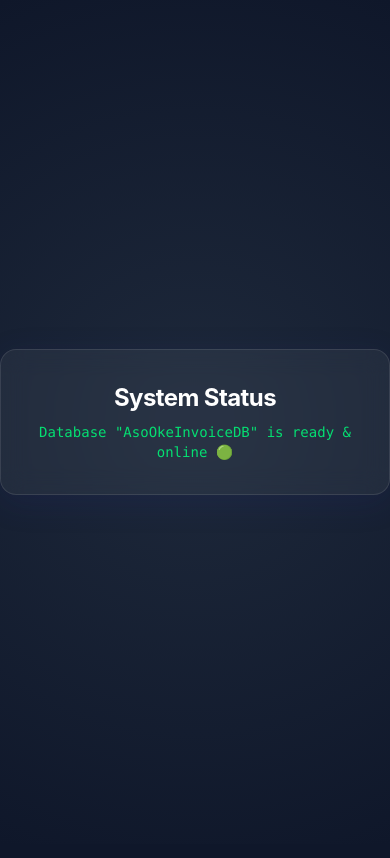
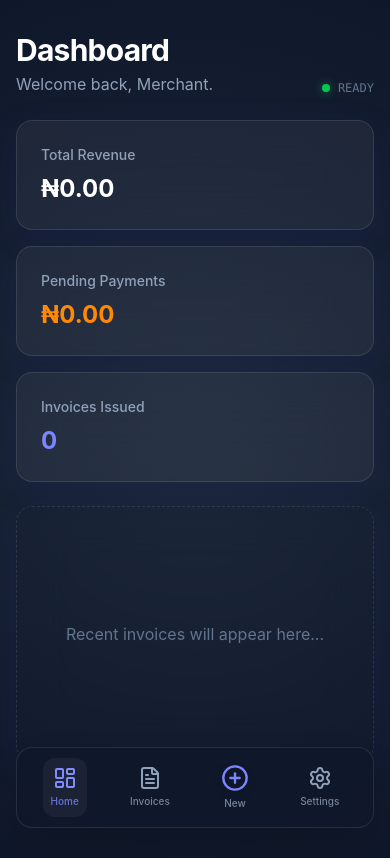
Before and after one commit to asejik/invoice-aso-oke, a React (Vite) app: page / in a window 390 px wide. Built offline with nearby package versions, Linux system fonts and the light colour scheme.

Commit message:
feat: implement glassmorphism app shell and layout

```diff
--- a/src/App.tsx
+++ b/src/App.tsx
@@ -1,5 +1,7 @@
 import { useEffect, useState } from 'react';
 import { db } from './db';
+import { AppShell } from './components/layout/AppShell';
+import { GlassCard } from './components/ui/GlassCard';
 
 function App() {
   const [status, setStatus] = useState('Checking DB...');
@@ -8,21 +10,53 @@ function App() {
     async function initDB() {
       try {
         await db.open();
-        setStatus('Database "AsoOkeInvoiceDB" is ready & online 🟢');
+        setStatus('Ready');
       } catch (error) {
-        setStatus(`Database Failed 🔴: ${(error as Error).message}`);
+        setStatus(`Error`);
       }
     }
     initDB();
   }, []);
 
   return (
-    <div className="flex h-screen w-full items-center justify-center text-white">
-      <div className="rounded-2xl border border-[var(--color-glass-border)] bg-[var(--color-glass-bg)] p-8 text-center shadow-[var(--color-glass-shadow)] backdrop-blur-md">
-        <h1 className="mb-2 text-2xl font-bold tracking-tight">System Status</h1>
-        <p className="font-mono text-sm text-green-400">{status}</p>
+    <AppShell>
+      <div className="space-y-6">
+        {/* Header Section */}
+        <div className="flex items-end justify-between">
+          <div>
+            <h1 className="text-3xl font-bold tracking-tight text-white">Dashboard</h1>
+            <p className="text-slate-400 mt-1">Welcome back, Merchant.</p>
+          </div>
+          <div className="flex items-center gap-2">
+             <span className={`h-2 w-2 rounded-full ${status === 'Ready' ? 'bg-green-500 shadow-[0_0_10px_rgba(34,197,94,0.5)]' : 'bg-red-500'}`} />
+             <span className="text-xs font-mono text-slate-500 uppercase">{status}</span>
+          </div>
+        </div>
+
+        {/* Quick Stats Grid */}
+        <div className="grid grid-cols-1 md:grid-cols-3 gap-4">
+          <GlassCard className="p-6">
+            <h3 className="text-slate-400 text-sm font-medium">Total Revenue</h3>
+            <p className="text-2xl font-bold text-white mt-2">₦0.00</p>
+          </GlassCard>
+
+          <GlassCard className="p-6">
+            <h3 className="text-slate-400 text-sm font-medium">Pending Payments</h3>
+            <p className="text-2xl font-bold text-orange-400 mt-2">₦0.00</p>
+          </GlassCard>
+
+          <GlassCard className="p-6">
+            <h3 className="text-slate-400 text-sm font-medium">Invoices Issued</h3>
+            <p className="text-2xl font-bold text-indigo-400 mt-2">0</p>
+          </GlassCard>
+        </div>
+
+        {/* Empty State / Placeholder */}
+        <GlassCard className="h-64 flex items-center justify-center border-dashed border-white/10 bg-transparent">
+          <p className="text-slate-500">Recent invoices will appear here...</p>
+        </GlassCard>
       </div>
-    </div>
+    </AppShell>
   );
 }
 
--- /dev/null
+++ b/src/components/layout/AppShell.tsx
@@ -0,0 +1,93 @@
+import { useState } from 'react';
+import { LayoutDashboard, FileText, Settings, PlusCircle, Menu } from 'lucide-react';
+import { motion } from 'framer-motion';
+
+interface AppShellProps {
+  children: React.ReactNode;
+}
+
+export function AppShell({ children }: AppShellProps) {
+  const [activeTab, setActiveTab] = useState('dashboard');
+
+  const navItems = [
+    { id: 'dashboard', label: 'Home', icon: LayoutDashboard },
+    { id: 'invoices', label: 'Invoices', icon: FileText },
+    { id: 'create', label: 'New', icon: PlusCircle, isPrimary: true }, // Special styling
+    { id: 'settings', label: 'Settings', icon: Settings },
+  ];
+
+  return (
+    <div className="min-h-screen text-white/90 selection:bg-indigo-500/30">
+
+      {/* Background Ambient Glow (The "Motion without noise") */}
+      <div className="fixed inset-0 -z-10 overflow-hidden pointer-events-none">
+         <div className="absolute top-[-10%] left-[-10%] w-[40%] h-[40%] bg-indigo-500/10 rounded-full blur-[120px] animate-pulse" />
+         <div className="absolute bottom-[-10%] right-[-10%] w-[40%] h-[40%] bg-blue-500/10 rounded-full blur-[120px] animate-pulse delay-1000" />
+      </div>
+
+      {/* Main Content Area */}
+      <main className="pb-24 pt-8 px-4 md:pl-24 md:pt-12 max-w-7xl mx-auto">
+        {children}
+      </main>
+
+      {/* Mobile Bottom Navigation */}
+      <nav className="fixed bottom-0 left-0 right-0 z-50 md:hidden">
+        <div className="mx-4 mb-4 rounded-2xl border border-[var(--color-glass-border)] bg-[#0f172a]/80 backdrop-blur-2xl shadow-2xl">
+          <div className="flex justify-around items-center p-2">
+            {navItems.map((item) => (
+              <button
+                key={item.id}
+                onClick={() => setActiveTab(item.id)}
+                className={`relative flex flex-col items-center justify-center p-2 rounded-xl transition-all duration-200 ${
+                  activeTab === item.id ? 'text-indigo-400' : 'text-slate-400 hover:text-slate-200'
+                }`}
+              >
+                {/* Active Indicator Dot */}
+                {activeTab === item.id && (
+                  <motion.div
+                    layoutId="nav-pill"
+                    className="absolute inset-0 bg-white/5 rounded-xl"
+                    transition={{ type: "spring", bounce: 0.2, duration: 0.6 }}
+                  />
+                )}
+
+                <item.icon
+                  size={item.isPrimary ? 28 : 24}
+                  className={item.isPrimary ? "text-indigo-400 drop-shadow-lg" : ""}
+                />
+                <span className="text-[10px] font-medium mt-1 opacity-80">{item.label}</span>
+              </button>
+            ))}
+          </div>
+        </div>
+      </nav>
+
+      {/* Desktop Sidebar (Hidden on Mobile) */}
+      <aside className="hidden md:flex fixed left-0 top-0 bottom-0 w-20 flex-col items-center py-8 border-r border-[var(--color-glass-border)] bg-[var(--color-glass-bg)] backdrop-blur-md">
+        <div className="mb-8 p-2 bg-indigo-500/20 rounded-lg">
+          <Menu size={24} className="text-indigo-400" />
+        </div>
+
+        <div className="flex flex-col gap-6 w-full px-2">
+          {navItems.map((item) => (
+            <button
+              key={item.id}
+              onClick={() => setActiveTab(item.id)}
+              className={`group relative flex items-center justify-center p-3 rounded-xl transition-all ${
+                activeTab === item.id ? 'bg-white/10 text-indigo-400' : 'text-slate-400 hover:bg-white/5 hover:text-slate-100'
+              }`}
+            >
+              <item.icon size={24} className="transition-transform group-hover:scale-110" />
+
+              {/* Tooltip on Hover */}
+              <span className="absolute left-16 px-2 py-1 bg-slate-800 border border-slate-700 rounded text-xs opacity-0 group-hover:opacity-100 transition-opacity pointer-events-none whitespace-nowrap">
+                {item.label}
+              </span>
+            </button>
+          ))}
+        </div>
+      </aside>
+
+    </div>
+  );
+}
--- /dev/null
+++ b/src/components/ui/GlassCard.tsx
@@ -0,0 +1,26 @@
+import { motion, type HTMLMotionProps } from 'framer-motion';
+import { clsx } from 'clsx';
+import { twMerge } from 'tailwind-merge';
+
+interface GlassCardProps extends HTMLMotionProps<'div'> {
+  className?: string;
+  children: React.ReactNode;
+}
+
+export function GlassCard({ className, children, ...props }: GlassCardProps) {
+  return (
+    <motion.div
+      initial={{ opacity: 0, y: 10 }}
+      animate={{ opacity: 1, y: 0 }}
+      exit={{ opacity: 0, y: 10 }}
+      transition={{ duration: 0.4, ease: "easeOut" }}
+      className={twMerge(
+        "rounded-2xl border border-[var(--color-glass-border)] bg-[var(--color-glass-bg)] backdrop-blur-xl shadow-[var(--color-glass-shadow)]",
+        className
+      )}
+      {...props}
+    >
+      {children}
+    </motion.div>
+  );
+}
```
